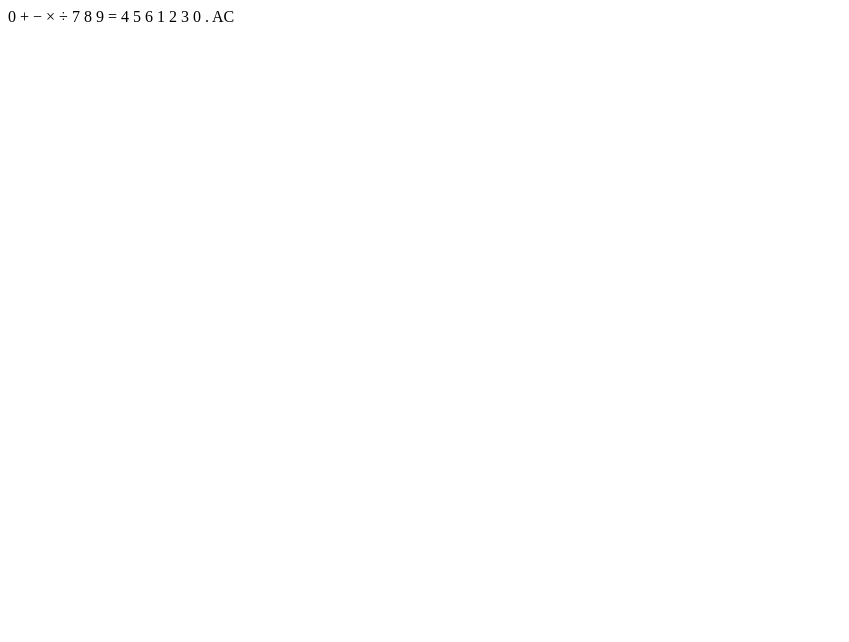
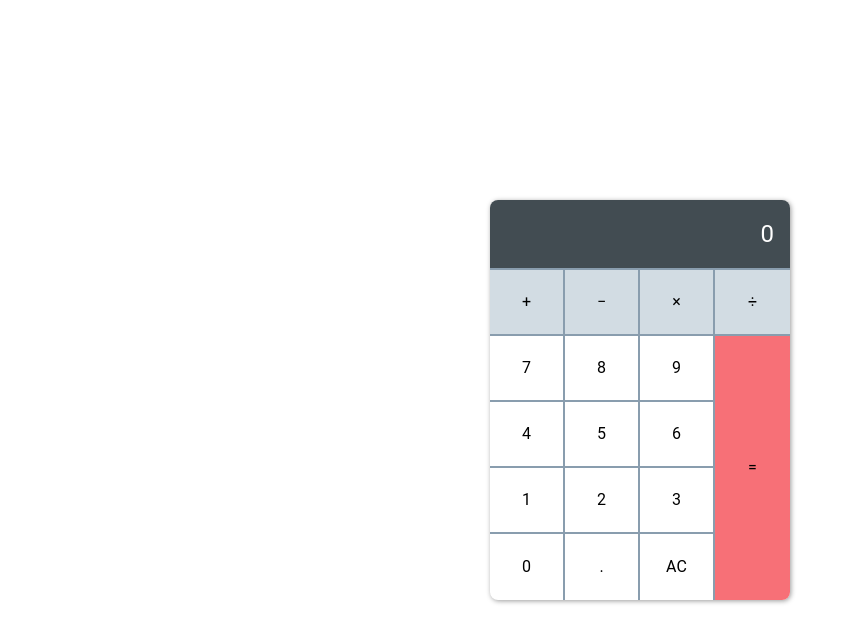
Before and after one commit to gian-noche/es_css_grid, a plain HTML site: page start/index.html in a window 1280 px wide. Shown: the whole page, without its empty margins (0-849 px from the left). Drawn offline with Linux system fonts and the light colour scheme.

Commit message:
Add grid layout

```diff
--- a/start/index.html
+++ b/start/index.html
@@ -4,6 +4,7 @@
     <meta charset="UTF-8">
     <meta name="viewport" content="width=device-width, initial-scale=1.0">
     <title>CSS Grid Calculator</title>
+    <link rel="stylesheet" href="style.css">
 </head>
 <body>
     <div class="calculator">
--- a/start/style.css
+++ b/start/style.css
@@ -39,3 +39,70 @@ h6 {
 #__next {
   isolation: isolate;
 }
+
+body {
+    display: flex;
+    height: 100vh;
+    margin: auto;
+}
+
+.calculator {
+  width: 300px;
+  height: 400px;
+  margin: auto;
+
+  border-radius: 8px;
+  box-shadow: 1px 1px 5px rgb(155, 155, 155);
+
+  display: grid;
+  justify-content: center;
+  align-items: center;
+  grid-template-columns: repeat(4, 1fr);
+  grid-template-rows: repeat(6, 1fr);
+}
+
+.calculator span {
+  margin: auto;
+  width: 100%;
+  height: 100%;
+}
+
+.calculator > span:not(.result) {
+  display: flex;
+  justify-content: center;
+  align-items: center;
+}
+
+.calculator > span:not(:nth-child(n+16)):not(#equals) {
+    border-bottom: 2px solid #899dae;
+}
+
+.calculator > span:not(#equals):not(#divide):not(:first-child) {
+    border-right: 2px solid #899dae;
+}
+
+.result {
+  grid-column: span 4;
+
+  display: flex;
+  justify-content: flex-end;
+  align-items: center;
+  padding: 1rem;
+
+  color: #ffffff;
+  font-size: 1.5rem;
+  background-color: #424c52;
+  border-radius: 8px 8px 0 0;
+}
+
+.calculator > span:nth-child(n+2):nth-child(-n+5) {
+    background-color: #d2dce3;
+}
+
+#equals {
+    grid-column: 4;
+    grid-row: 3 / 7;
+
+    background-color: #f77077;
+    border-radius: 0 0 8px 0;
+}
```
